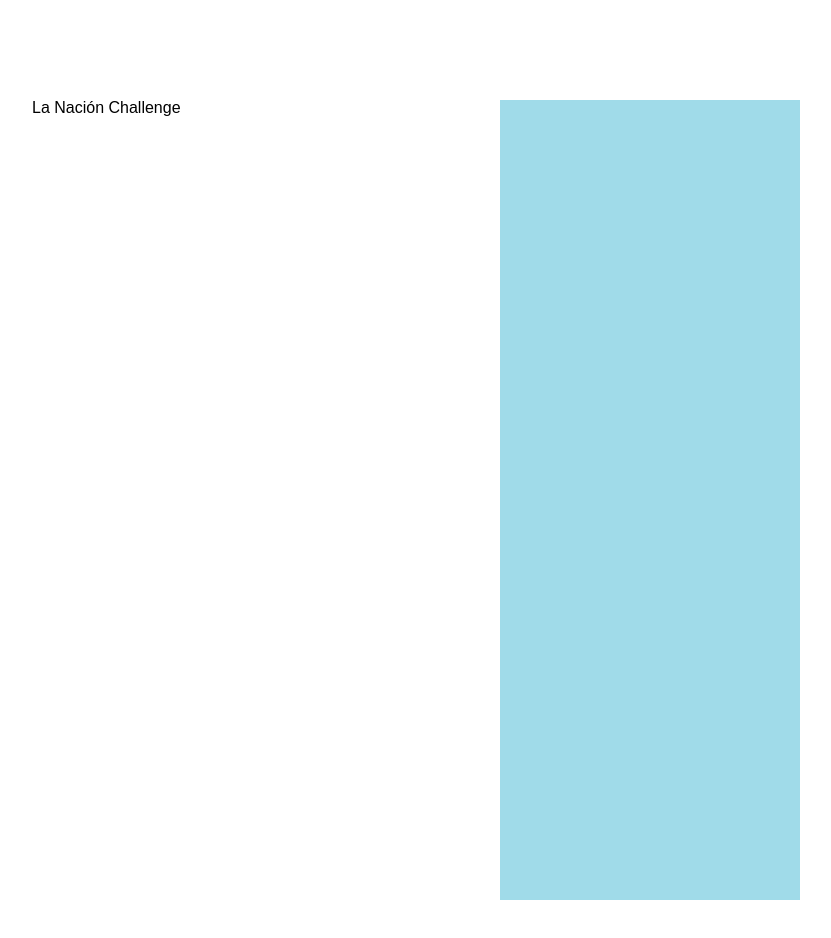
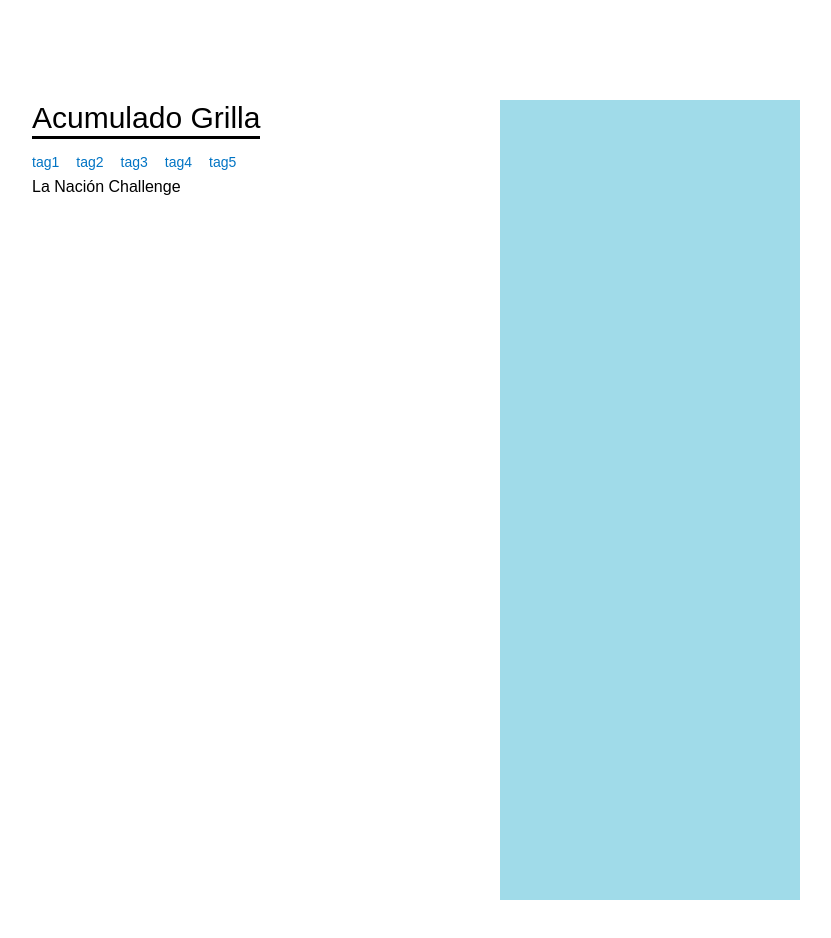
Before and after one commit to MargaritaSyd/ln-challenge-app, a Next.js app: page / in a window 1280 px wide. Shown: the top 938 px of the page, without its empty margins (224-1055 px from the left). Built offline with nearby package versions, Linux system fonts and the light colour scheme.

Commit message:
title and tags

```diff
--- a/src/app/globals.css
+++ b/src/app/globals.css
@@ -3,20 +3,6 @@
 :root {
   --background: #ffffff;
   --foreground: #171717;
-}
-
-@theme inline {
-  --color-background: var(--background);
-  --color-foreground: var(--foreground);
-  --font-sans: var(--font-geist-sans);
-  --font-mono: var(--font-geist-mono);
-}
-
-@media (prefers-color-scheme: dark) {
-  :root {
-    --background: #0a0a0a;
-    --foreground: #ededed;
-  }
 }
 
 body {
@@ -32,3 +18,16 @@ body {
 .banner {
   background-color: rgb(160, 219, 233);
 }
+.title {
+  margin-bottom: 15px;
+  border-bottom: 3px solid #000000;
+}
+.tag {
+  font-family: "Arial", "sans-serif";
+  font-size: 0.875rem;
+  margin-right: 17px;
+  display: inline-block;
+  position: relative;
+  color: #0074c4;
+  margin-bottom: 10px;
+}
--- a/src/app/page.tsx
+++ b/src/app/page.tsx
@@ -1,7 +1,11 @@
+import Title from "@/front/src/components/title";
+import Grid from "@/front/src/components/grid";
+
 export default function Home() {
   return (
-    <div>
-      La Nación Challenge
-    </div>
+    <>
+      <Title text="Acumulado Grilla"/>
+      <Grid />
+    </>
   );
 }
--- /dev/null
+++ b/src/front/src/components/card/index.tsx
@@ -0,0 +1,7 @@
+export default function Home() {
+  return (
+    <div>
+      La Nación Challenge
+    </div>
+  );
+}
--- /dev/null
+++ b/src/front/src/components/grid/index.tsx
@@ -0,0 +1,7 @@
+export default function Grid() {
+  return (
+    <div>
+      La Nación Challenge
+    </div>
+  );
+}
--- /dev/null
+++ b/src/front/src/components/tags/index.tsx
@@ -0,0 +1,12 @@
+import Link from 'next/link'
+
+interface ITags {
+  titleTag: string;
+  linkTag: string;
+}
+
+export default function Tags({titleTag, linkTag}:ITags) {
+  return (
+    <Link className='tag' href={linkTag}>{titleTag}</Link>
+  );
+}
--- /dev/null
+++ b/src/front/src/components/title/index.tsx
@@ -0,0 +1,24 @@
+import Tags from "../tags";
+
+interface ITitle {
+  text: string;
+}
+const tags = ['tag1', 'tag2', 'tag3', 'tag4', 'tag5']
+export default function Title({text}:ITitle) {
+  return (
+    <div>
+      <h1 className="title text-3xl w-max">
+        {text}
+      </h1>
+      {
+        tags.map((tag: string) => (
+        <Tags
+          key={tag}
+          titleTag={tag}
+          linkTag={tag}
+        />
+      ))
+      }
+    </div>
+  );
+}
```
